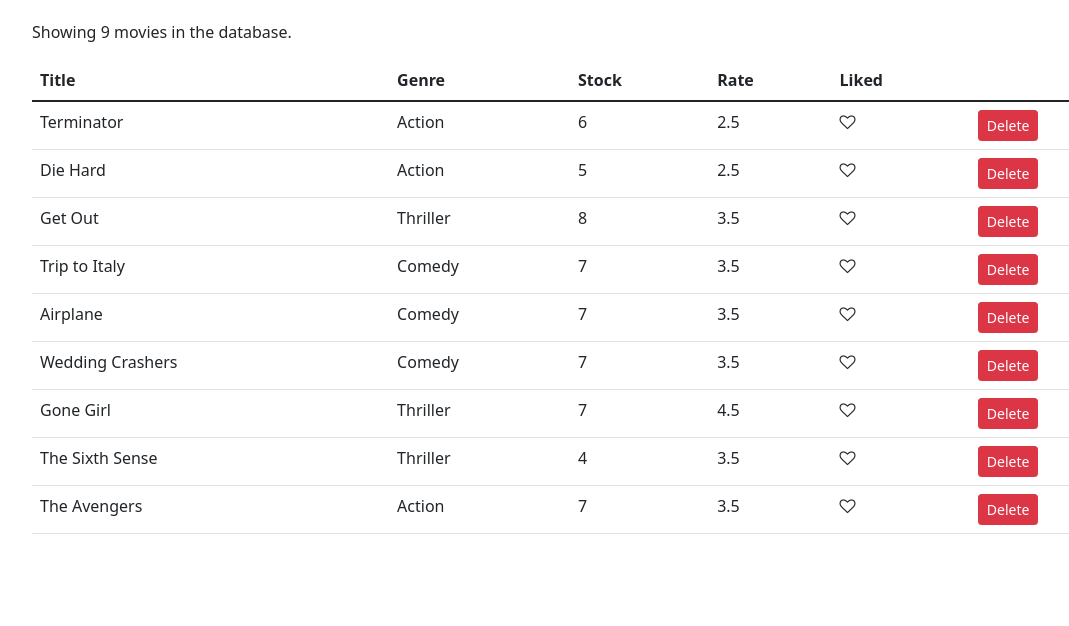
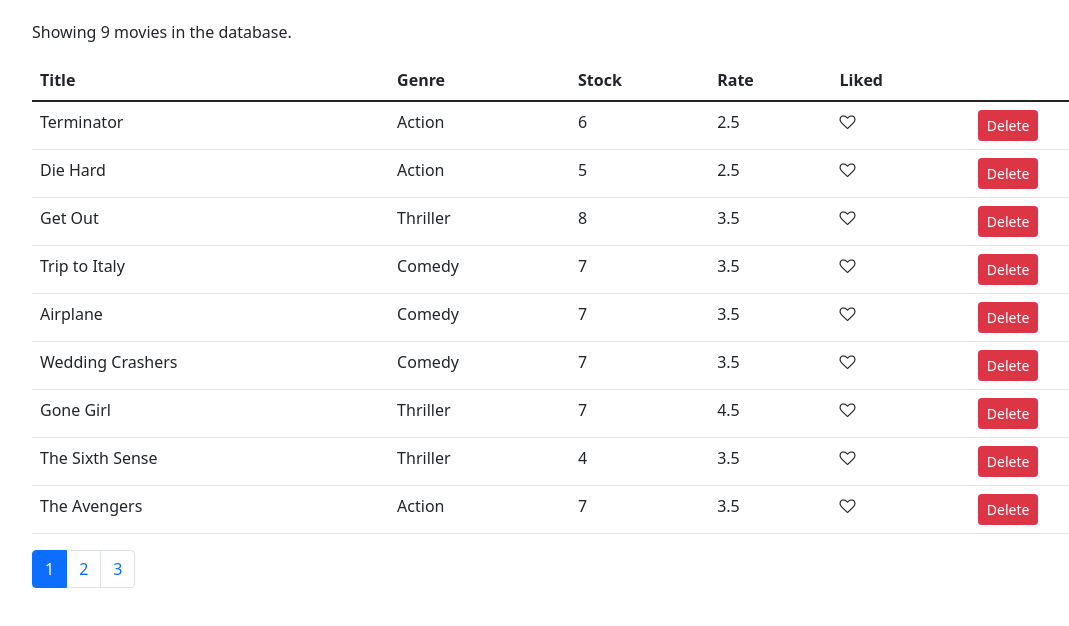
Before and after one commit to Roy-Gal-Git/Vidly-Project, a React (Create React App) app in the folder Frontend/vidly/: page / in a window 1280 px wide. Shown: the top 626 px of the page, without its empty margins (50-1119 px from the left). Built offline with nearby package versions, Linux system fonts and the light colour scheme.

Commit message:
Add page tracking

```diff
--- a/Frontend/vidly/package.json
+++ b/Frontend/vidly/package.json
@@ -20,7 +20,6 @@
     "test": "react-scripts test",
     "eject": "react-scripts eject"
   },
-
   "browserslist": {
     "production": [
       ">0.2%",
--- a/Frontend/vidly/src/components/movies.jsx
+++ b/Frontend/vidly/src/components/movies.jsx
@@ -6,7 +6,8 @@
 class Movies extends Component {
   state = {
     movies: moviesAPI.getMovies(),
-    pageSize: 10,
+    pageSize: 4,
+    currentPage: 1,
   };
 
   handleDelete(_id) {
@@ -25,13 +26,15 @@
   };
 
   handlePageChange = (page) => {
-    console.log(page);
+    this.setState({ currentPage: page})
   };
 
   getMoviesHtml = () => {
     return this.state.movies.map((movie) => {
       const { _id, title, genre, numberInStock, dailyRentalRate, liked } =
         movie;
+
+
       return (
         <tr key={_id}>
           <td>{title}</td>
@@ -55,6 +58,8 @@
   };
 
   render() {
+    const { currentPage, pageSize } = this.state;
+
     return (
       <React.Fragment>
         <div className="mb-3">
@@ -79,8 +84,9 @@
         </table>
         <Pagination
           itemsCount={this.state.movies.length}
-          pageSize={this.state.pageSize}
+          pageSize={pageSize}
           onPageChange={this.handlePageChange}
+          currentPage={currentPage}
         />
       </React.Fragment>
     );
--- a/Frontend/vidly/src/components/pagination.jsx
+++ b/Frontend/vidly/src/components/pagination.jsx
@@ -2,7 +2,7 @@
 import _ from "lodash";
 
 const Pagination = (props) => {
-  const { itemsCount, pageSize } = props;
+  const { itemsCount, pageSize, onPageChange, currentPage } = props;
 
   const pagesCount = Math.ceil(itemsCount / pageSize);
 
@@ -14,8 +14,20 @@
       <ul className="pagination">
         {pages.map((page) => {
           return (
-            <li key={page} className="page-item">
-              <a className="page-link">{page}</a>
+            <li
+              key={page}
+              className={
+                currentPage === page ? "page-item active" : "page-item"
+              }
+            >
+              <a
+                onClick={() => {
+                  onPageChange(page);
+                }}
+                className="page-link"
+              >
+                {page}
+              </a>
             </li>
           );
         })}
```
